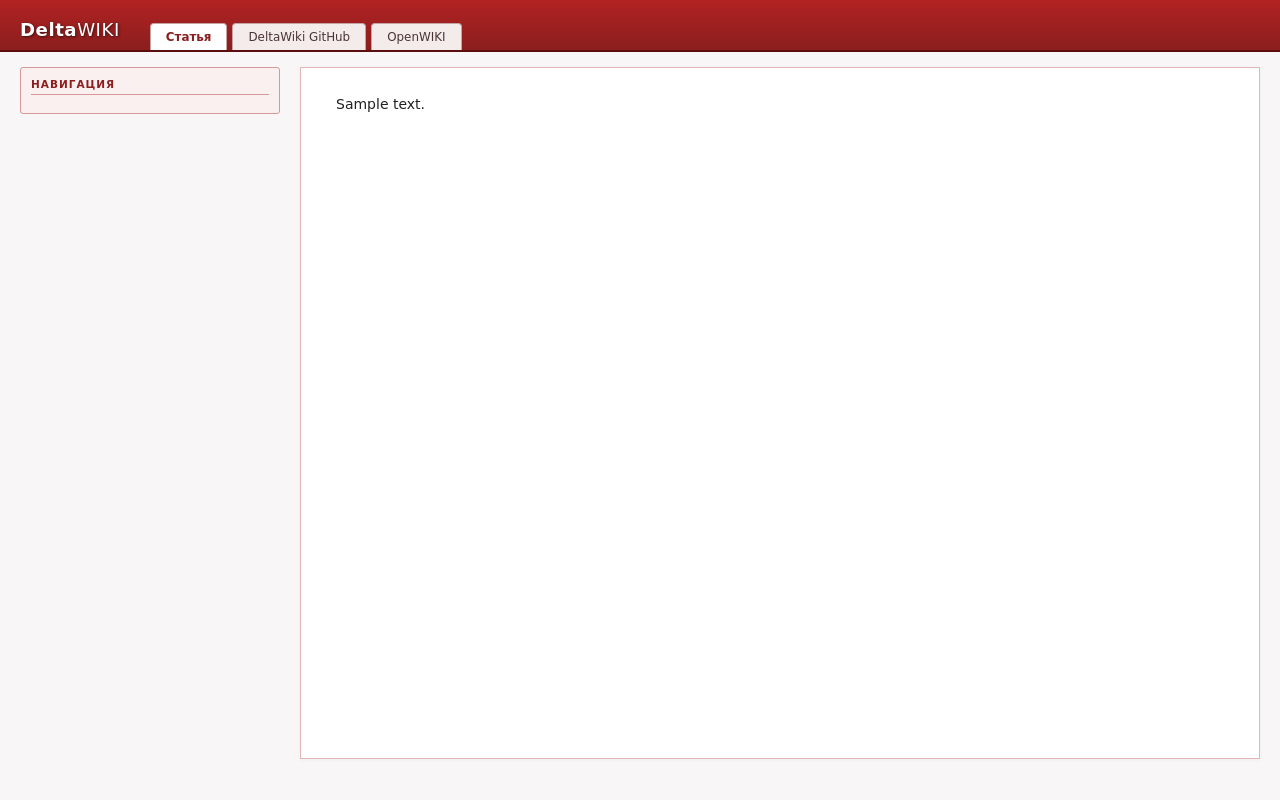
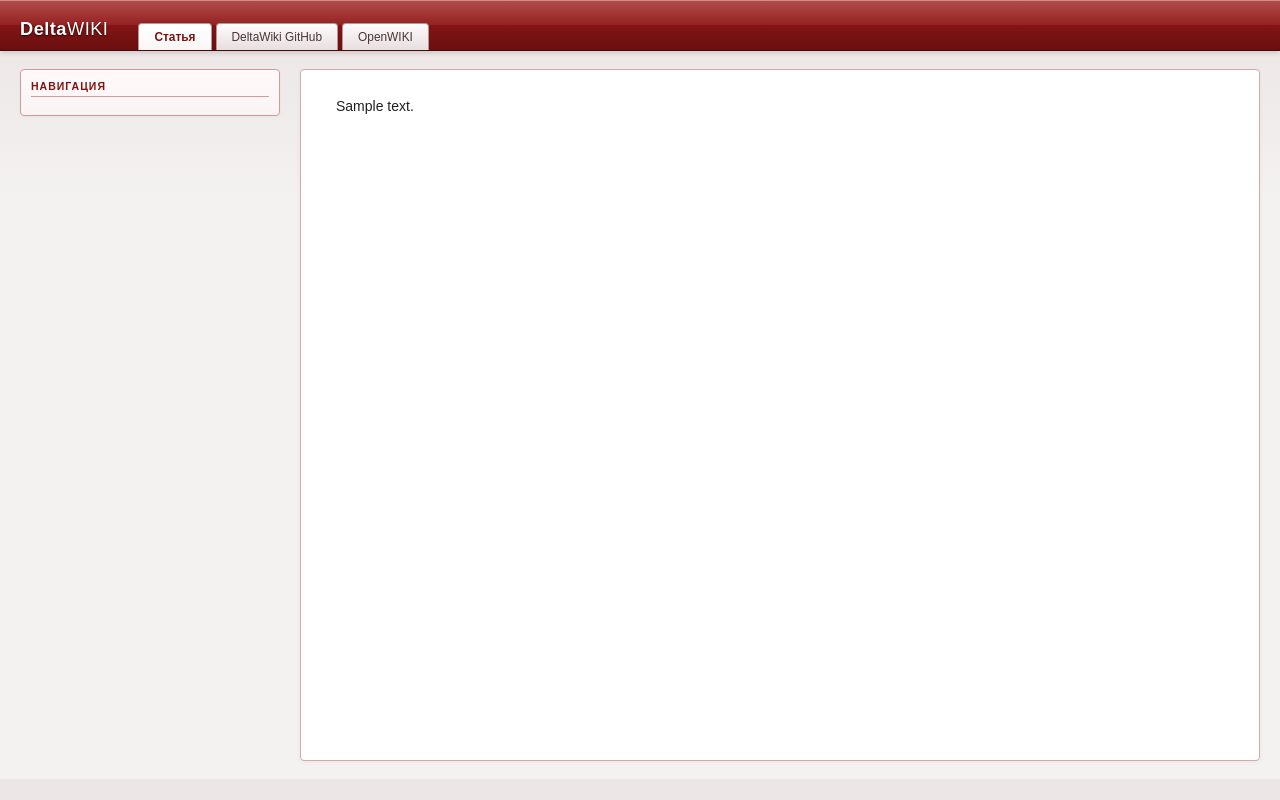
Before and after one commit to lohrrrr/DeltaWiki, a Python web app: template templates/page.html in a window 1280 px wide. Run offline with Jinja, Linux system fonts and the light colour scheme; the template is opened without the code that fills it: most values are stand-ins (such as "Sample title", 1, 10 or a date in 2020).

Commit message:
Fixed 'pirate bay' ahh font

```diff
--- a/static/base.css
+++ b/static/base.css
@@ -1,12 +1,10 @@
-@import url('https://fonts.googleapis.com/css2?family=Comic+Neue:ital,wght@0,400;0,700;1,400;1,700&display=swap');
-
 :root {
-  --bg-color: #F8F6F6;
+  --bg-color: #F4F1F1;
   --content-bg: #FFFFFF;
-  --border-color: #E2B6B6;
-  --crimson-dark: #8B1E1E;
-  --crimson-header-start: #B22222;
-  --crimson-light: #FBF0F0;
+  --border-color: #D9A8A8;
+  --crimson-dark: #801212;
+  --crimson-header-start: #9E1B1B;
+  --crimson-light: #FBF4F4;
   --sidebar-border: #D69898;
   --wiki-link: #A11B1B;
   --wiki-link-hover: #5A0E0E;
@@ -15,19 +13,31 @@
 body {
   margin: 0;
   padding: 0;
-  font-family: "Comic Sans MS", "Comic Sans", "Comic Neue", cursive, sans-serif;
+  font-family: sans-serif, 'Helvetica Neue', 'Segoe UI';
   font-size: 14px;
   background-color: var(--bg-color);
+  background-image: linear-gradient(180deg, #ECE5E5 0%, var(--bg-color) 200px);
   color: #202122;
 }
 
 .wiki-header {
-  background: linear-gradient(to bottom, var(--crimson-header-start), var(--crimson-dark));
+  position: relative;
+  background: linear-gradient(
+    180deg,
+    rgba(255, 255, 255, 0.22) 0%,
+                              rgba(255, 255, 255, 0.05) 49%,
+                              rgba(0, 0, 0, 0.08) 50%,
+                              rgba(0, 0, 0, 0.18) 100%
+  ),
+  linear-gradient(to bottom, var(--crimson-header-start), var(--crimson-dark));
   display: flex;
   align-items: flex-end;
   padding: 0 20px;
   height: 50px;
-  border-bottom: 2px solid #5A0E0E;
+  border-bottom: 1px solid #4D0909;
+  box-shadow:
+  inset 0 1px 0 rgba(255, 255, 255, 0.35),
+  0 2px 5px rgba(0, 0, 0, 0.15);
 }
 
 .wiki-logo a {
@@ -37,44 +47,49 @@ body {
   padding-bottom: 10px;
   display: inline-block;
   margin-right: 30px;
-  text-shadow: 1px 1px 3px rgba(0, 0, 0, 0.6);
+  text-shadow: 0 1px 2px rgba(0, 0, 0, 0.7);
   letter-spacing: 0.5px;
 }
 
 .wiki-tabs {
   display: flex;
-  gap: 5px;
+  gap: 4px;
 }
 
 .wiki-tabs .tab {
-  background: #F4EBEB;
-  border: 1px solid #C4A4A4;
+  position: relative;
+  background: linear-gradient(180deg, #FDFBFB 0%, #E8DFDF 100%);
+  border: 1px solid #B89696;
   border-bottom: none;
   padding: 6px 15px;
   font-size: 0.85em;
   color: #4A3535;
   text-decoration: none;
   border-radius: 4px 4px 0 0;
-  transition: background 0.15s ease;
+  box-shadow: inset 0 1px 0 rgba(255, 255, 255, 0.6);
+  transition: all 0.15s ease;
 }
 
 .wiki-tabs .tab:hover {
-  background: #FFFFFF;
+  background: linear-gradient(180deg, #FFFFFF 0%, #F2E8E8 100%);
   color: var(--crimson-dark);
 }
 
 .wiki-tabs .tab.active {
-  background: #FFFFFF;
+  background: linear-gradient(180deg, #FFFFFF 0%, #FAF6F6 100%);
   font-weight: bold;
-  border-color: #C4A4A4;
+  border-color: #B89696;
   color: var(--crimson-dark);
+  box-shadow:
+  inset 0 1px 0 #FFFFFF,
+  0 -1px 3px rgba(0, 0, 0, 0.05);
 }
 
 .wiki-layout {
   display: flex;
   max-width: 1400px;
   margin: 0 auto;
-  padding: 15px 20px;
+  padding: 18px 20px;
   gap: 20px;
 }
 
@@ -84,10 +99,13 @@ body {
 }
 
 .sidebar-box {
-  background-color: var(--crimson-light);
+  background: linear-gradient(180deg, #FFF9F9 0%, var(--crimson-light) 100%);
   border: 1px solid var(--sidebar-border);
   padding: 10px;
-  border-radius: 3px;
+  border-radius: 4px;
+  box-shadow:
+  inset 0 1px 0 rgba(255, 255, 255, 0.8),
+  0 1px 3px rgba(0, 0, 0, 0.04);
 }
 
 .sidebar-title {
@@ -161,9 +179,12 @@ body {
   flex-grow: 1;
   background: var(--content-bg);
   border: 1px solid var(--border-color);
+  border-radius: 4px;
   padding: 25px 35px;
   min-height: 80vh;
-  box-shadow: 0 1px 4px rgba(0, 0, 0, 0.04);
+  box-shadow:
+  inset 0 1px 0 rgba(255, 255, 255, 0.9),
+  0 1px 4px rgba(0, 0, 0, 0.05);
 }
 
 .markdown-body {
@@ -171,9 +192,9 @@ body {
 }
 
 .markdown-body h1 {
-  font-family: "Comic Sans MS", "Comic Sans", "Comic Neue", cursive, sans-serif;
+  font-family: 'Linux Libertine', 'Georgia', 'Times', serif;
   font-size: 1.85em;
-  font-weight: bold;
+  font-weight: normal;
   border-bottom: 1px solid #DDB8B8;
   margin: 0 0 15px 0;
   padding-bottom: 6px;
@@ -181,8 +202,8 @@ body {
 }
 
 .markdown-body h2 {
-  font-family: "Comic Sans MS", "Comic Sans", "Comic Neue", cursive, sans-serif;
-  font-weight: bold;
+  font-family: 'Linux Libertine', 'Georgia', serif;
+  font-weight: normal;
   font-size: 1.4em;
   border-bottom: 1px solid #E2CACA;
   padding-bottom: 4px;
@@ -207,8 +228,10 @@ body {
 }
 
 .markdown-body blockquote {
-  background-color: #FCF7F7;
+  background: linear-gradient(180deg, #FDF9F9 0%, #F7EEEE 100%);
+  border: 1px solid #ECCECE;
   border-left: 4px solid var(--crimson-dark);
+  border-radius: 2px;
   margin: 1em 0;
   padding: 10px 15px;
   font-size: 0.95em;
@@ -220,6 +243,7 @@ body {
   background-color: #FFFFFF;
   margin: 1em 0;
   width: auto;
+  box-shadow: 0 1px 2px rgba(0, 0, 0, 0.04);
 }
 
 .markdown-body th, .markdown-body td {
@@ -228,14 +252,16 @@ body {
 }
 
 .markdown-body th {
-  background-color: #F8EBEB;
+  background: linear-gradient(180deg, #FCF4F4 0%, #EEDCDC 100%);
   text-align: center;
   font-weight: 600;
   color: #3B1B1B;
+  box-shadow: inset 0 1px 0 rgba(255, 255, 255, 0.6);
 }
 
 .markdown-body hr {
   border: none;
-  border-top: 1px solid #E8CECE;
+  height: 1px;
+  background: linear-gradient(to right, #E8CECE, #FAF1F1);
   margin: 1.5em 0;
 }
```
Also changed, not shown: vercel.json (deleted), 1 other file.
